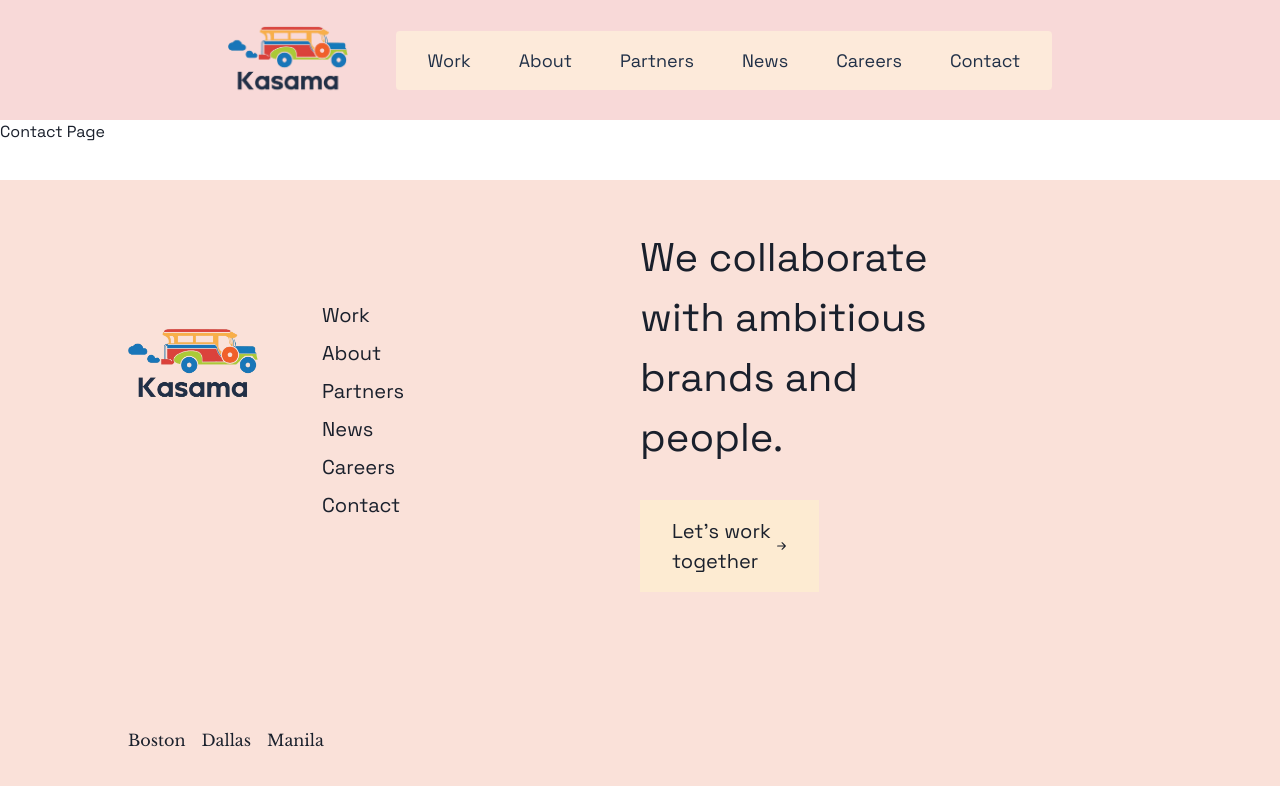
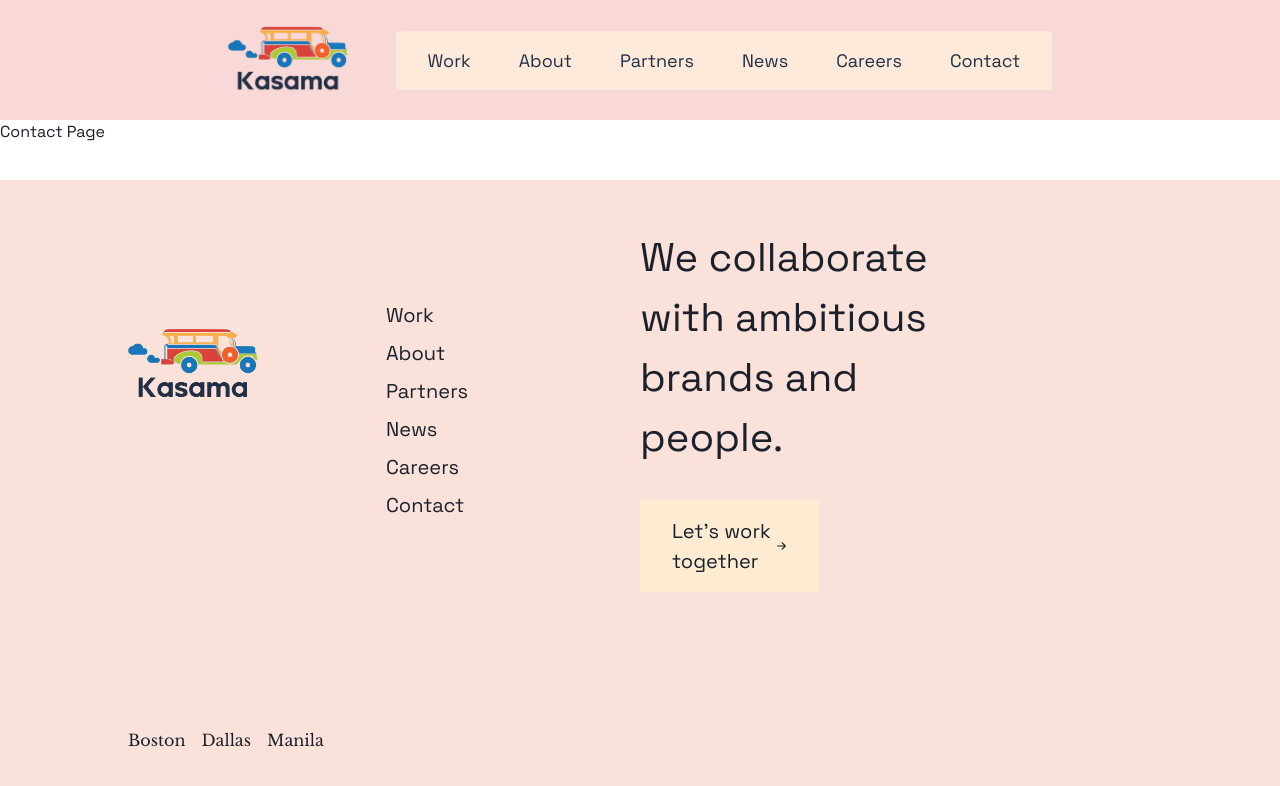
Before and after one commit to arieljerickogacilo/kasama-website-redesign, a React (Vite) app: page /contact in a window 1280 px wide. Shown: the top 786 px of the page. Built offline with nearby package versions, Linux system fonts and the light colour scheme.

Commit message:
final footer and header

```diff
--- a/src/components/Footer.jsx
+++ b/src/components/Footer.jsx
@@ -1,6 +1,22 @@
-import { Flex, HStack, Image, Link, SimpleGrid, Stack, Text } from "@chakra-ui/react";
+import { Box, Flex, HStack, Image, Link, SimpleGrid, Stack, Text } from "@chakra-ui/react";
 import KASAMA_JEEP_LOGO from "../assets/kasama-logo.png"
 import LetsWorkTogetherButton from "../ui-elements/lets-work-together-button";
+import { useNavigate } from "react-router-dom";
+
+const HeaderLink = ({children, link}) => {
+  return(
+    <Box
+      cursor="pointer"
+      w="100"
+      _hover={{
+        textDecoration: "underline",
+      }}
+      onClick={() => window.location.href = link}
+    >
+      {children}
+    </Box>
+  )
+}
 
 function Footer(props) {
   return (
@@ -28,7 +44,7 @@ function Footer(props) {
 
         <Flex
           direction={{base: "column", lg: "row"}}
-          gap={{base: 0, lg: "4rem"}}
+          gap={{base: 0, lg: "8rem"}}
           mt={{base: "4rem", lg: 0}}
           alignItems={{base: "center", lg: "flex-start"}}
           order={{ base: 1, lg: 0 }}
@@ -38,13 +54,16 @@ function Footer(props) {
             width="130px"
             height="auto"
           />
-          <Stack justifyContent="flex-start" fontSize="20px">
-            <Link>Work</Link>
-            <Link>About</Link>
-            <Link>Partners</Link>
-            <Link>News</Link>
-            <Link>Careers</Link>
-            <Link>Contact</Link>
+          <Stack
+            w={{base: "100%", lg: "100%"}}
+            fontSize="20px"
+          >
+            <HeaderLink link="/work">Work</HeaderLink>
+            <HeaderLink link="/about">About</HeaderLink>
+            <HeaderLink link="/partners">Partners</HeaderLink>
+            <HeaderLink link="/news">News</HeaderLink>
+            <HeaderLink link="/careers">Careers</HeaderLink>
+            <HeaderLink link="/contact">Contact</HeaderLink>
           </Stack>
         </Flex>
       </SimpleGrid>
--- a/src/components/Header.jsx
+++ b/src/components/Header.jsx
@@ -1,24 +1,27 @@
-import { Button, Divider, Flex, Heading, HStack, Image, SimpleGrid, IconButton, Box, Text, useDisclosure } from "@chakra-ui/react";
+import { Flex, Heading, HStack, Image, SimpleGrid, IconButton, Box, Text, useDisclosure } from "@chakra-ui/react";
 import KASAMA_JEEP_LOGO from "../assets/kasama-logo.png"
 import {
   Drawer,
   DrawerBody,
-  DrawerFooter,
   DrawerHeader,
   DrawerOverlay,
   DrawerContent,
-  DrawerCloseButton,
 } from '@chakra-ui/react'
 
 import { useNavigate } from "react-router-dom";
 import { RxHamburgerMenu, RxCross1 } from "react-icons/rx";
 
-const NavLink = ({ children, ...props }) => (
+const NavLink = ({ link, children, ...props }) => (
   <Box
     {...props}
     color="#213047"
     fontSize={{ base: "32px", lg: "18px" }}
     fontFamily={{ base: "'Libre Baskerville', sans-serif", lg: "'Space Grotesk', sans-serif" }}
+    cursor="pointer"
+    _hover={{
+      textDecoration: "underline",
+    }}
+    onClick={() => window.location.href = link}
   >
     {children}
   </Box>
@@ -26,12 +29,6 @@ const NavLink = ({ children, ...props }) => (
 
 function Header() {
   const { isOpen, onOpen, onClose } = useDisclosure();
-  const navigate = useNavigate();
-
-  const handleNavigate = (route) => {
-    onClose();
-    navigate(route);
-  }
 
   return (
     <>
@@ -71,12 +68,12 @@ function Header() {
               direction="column"
               gap={6}
             >
-              <NavLink onClick={() => handleNavigate("/work")}>Work</NavLink>
-              <NavLink onClick={() => handleNavigate("/about")}>About</NavLink>
-              <NavLink onClick={() => handleNavigate("/partners")}>Partners</NavLink>
-              <NavLink onClick={() => handleNavigate("/news")}>News</NavLink>
-              <NavLink onClick={() => handleNavigate("/careers")}>Careers</NavLink>
-              <NavLink onClick={() => handleNavigate("/contact")}>Contact</NavLink>
+              <NavLink link="/work">Work</NavLink>
+              <NavLink link="/about">About</NavLink>
+              <NavLink link="/partners">Partners</NavLink>
+              <NavLink link="/news">News</NavLink>
+              <NavLink link="/careers">Careers</NavLink>
+              <NavLink link="/contact">Contact</NavLink>
             </Flex>
           </DrawerBody>
         </DrawerContent>
@@ -116,12 +113,12 @@ function Header() {
           borderRadius={4}
           backgroundColor="#FDEADA"
         >
-          <NavLink onClick={() => handleNavigate("/work")}>Work</NavLink>
-          <NavLink onClick={() => handleNavigate("/about")}>About</NavLink>
-          <NavLink onClick={() => handleNavigate("/partners")}>Partners</NavLink>
-          <NavLink onClick={() => handleNavigate("/news")}>News</NavLink>
-          <NavLink onClick={() => handleNavigate("/careers")}>Careers</NavLink>
-          <NavLink onClick={() => handleNavigate("/contact")}>Contact</NavLink>
+          <NavLink link="/work">Work</NavLink>
+          <NavLink link="/about">About</NavLink>
+          <NavLink link="/partners">Partners</NavLink>
+          <NavLink link="/news">News</NavLink>
+          <NavLink link="/careers">Careers</NavLink>
+          <NavLink link="/contact">Contact</NavLink>
         </Flex>
       </Flex>
     </>
--- a/src/pages/Careers.jsx
+++ b/src/pages/Careers.jsx
@@ -1,4 +1,4 @@
-import { Heading, Image, Stack, Text, Flex, Link, Accordion, AccordionItem, AccordionButton, Box, AccordionIcon, AccordionPanel } from "@chakra-ui/react";
+import { Image, Stack, Text, Flex, Link, Accordion, AccordionItem, AccordionButton, Box, AccordionIcon, AccordionPanel } from "@chakra-ui/react";
 import LEAVE from "../assets/leaf.png"
 import AI_JEEP from "../assets/AI_JEEP.png"
 
```
